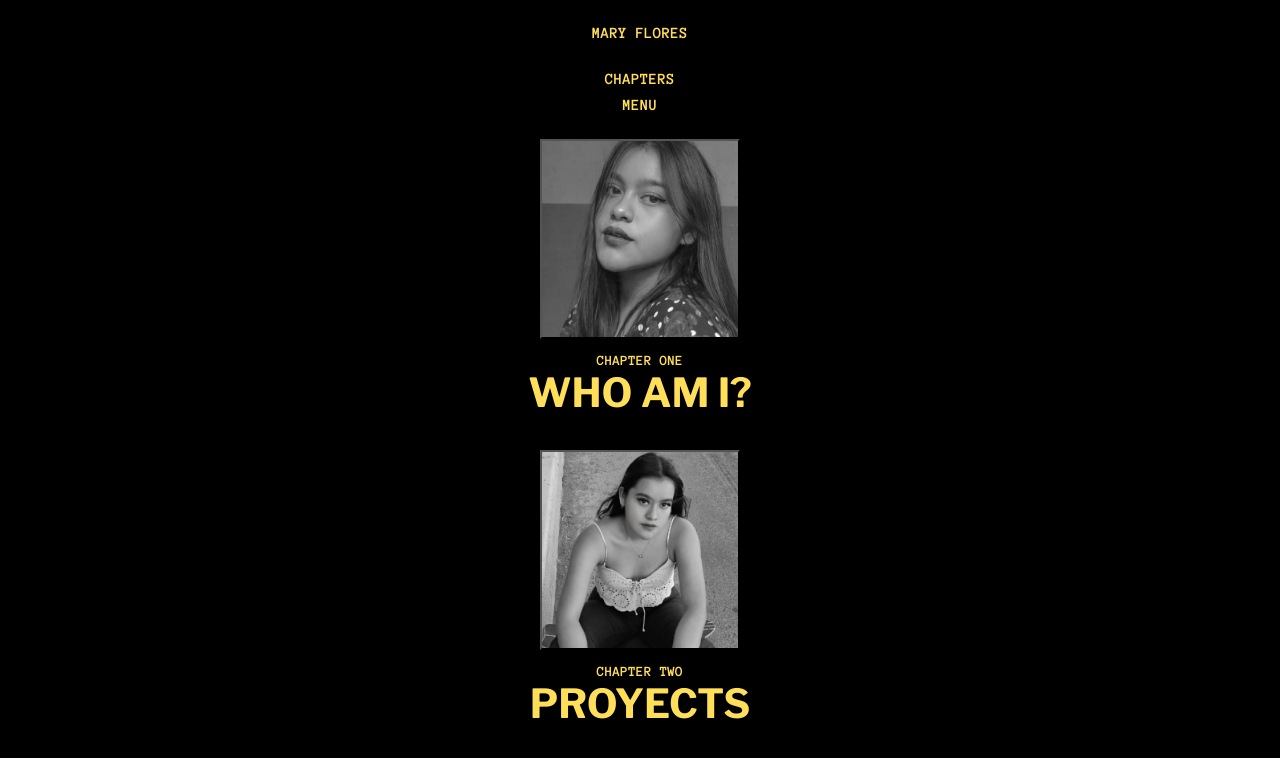
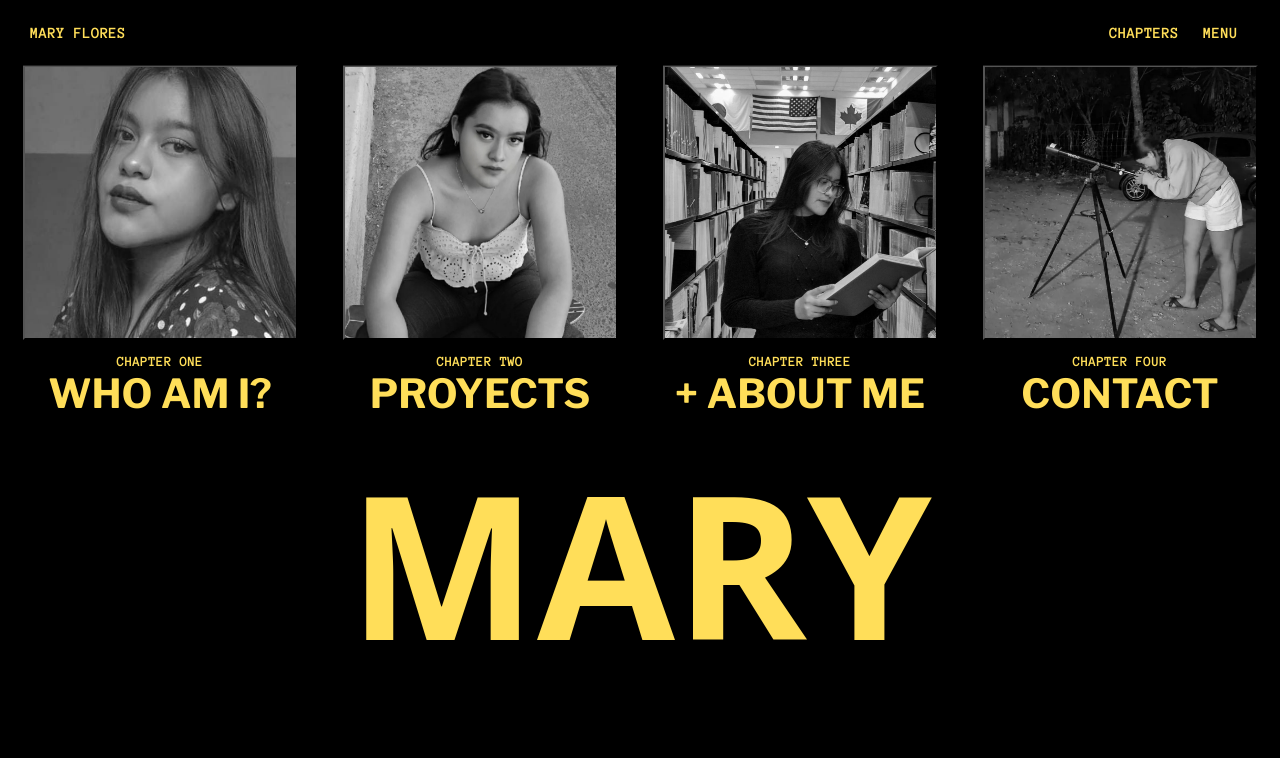
Before and after one commit to maryfrx7/MYPAGEWEB, a plain HTML site: page index.html in a window 1280 px wide. Shown: the top 758 px of the page. Drawn offline with nearby package versions, Linux system fonts and the light colour scheme; a web font is replaced by a local one.

Commit message:
Desktop way, firts change

```diff
--- a/index.html
+++ b/index.html
@@ -17,34 +17,38 @@
         </div>
     </header>
     <section class="hero">
-
         <div class="divisiones">
+            <div class="division1">
                 <button class="img1" type="button"></button>
                 <h3 class="herochapters">CHAPTER ONE</h3>
                 <h2 class="heroTitles">WHO AM I?</h2>
             </div>
-        <div class="divisiones">
+            <div class="division2">
                 <button class="img2" type="button"></button>
                 <h3 class="herochapters">CHAPTER TWO</h3>
                 <h2 class="heroTitles">PROYECTS</h2>
             </div>
-        <div class="divisiones">
+            <div class="division3">
                 <button class="img3" type="button"></button>
                 <h3 class="herochapters">CHAPTER THREE</H3>
                 <h2 class="heroTitles">+ ABOUT ME</h2>
             </div>
-        <div class="divisiones">
+            <div class="division4">
                 <button class="img4" type="button"></button>
                 <h3 class="herochapters">CHAPTER FOUR</h3>
                 <h2 class="heroTitles">CONTACT</h2>
+            </div>
+
         </div>
         <div class="name">
             <h1 class="heroName">MARY FLORES</h1>
         </div>
     </section>
     <section id="phrase">
+
             <h2 class="container">"The best way to predict the future is to create it."</h2>
             <h3 class="container2">-Peter Drucker</h3>
+
     </section>
 
 </body>
--- a/styles.css
+++ b/styles.css
@@ -12,13 +12,22 @@ button.img1{
     background-image: url(images/img1.jpg);
     background-size: cover;
 }
+button.im1:hover{
+    color: #ceb1404b;
+}
 button.img2{
     background-image: url(images/img2.jpg);
     background-size: cover;
 }
+button.im2:hover{
+    color: #ceb1404b;
+}
 button.img3{
     background-image: url(images/img3.jpg);
     background-size: cover;
+}
+button.im3:hover{
+    color: #ceb1404b;
 }
 button.img4{
     background-image: url(images/img4.jpg);
@@ -28,7 +37,34 @@ button.img4{
 button:hover{
     background-color: #ceb1404b;
 }
-.divisiones{
+.division1{
+    display: flex;
+    align-items: center;
+    justify-content: center;
+    text-align: center;
+    flex-direction: column;
+    max-width: 90%;
+    margin: 0 auto;
+}
+.division2{
+    display: flex;
+    align-items: center;
+    justify-content: center;
+    text-align: center;
+    flex-direction: column;
+    max-width: 90%;
+    margin: 0 auto;
+}
+.division3{
+    display: flex;
+    align-items: center;
+    justify-content: center;
+    text-align: center;
+    flex-direction: column;
+    max-width: 90%;
+    margin: 0 auto;
+}
+.division4{
     display: flex;
     align-items: center;
     justify-content: center;
@@ -48,6 +84,7 @@ button:hover{
     background-position: center center;
 
 }
+
 
  .heroTitles{
     margin-top: -15px;
@@ -133,3 +170,62 @@ body{
     padding: -5px 12px;
 
 }
+@media (min-width: 768px) {
+
+    header {
+        position: fixed;
+        width: 100%;
+    }
+
+    header .container {
+        flex-direction: row;
+        justify-content: space-between;
+    }
+
+    header nav {
+        flex-direction: row;
+        padding-bottom: 0;
+        padding-right: 30px;
+    }
+
+    .divisiones {
+        padding-top: 65px;
+        display: flex;
+        justify-content: space-between;
+    }
+
+    button {
+        width: 275px;
+        height: 275px;
+    }
+
+    .heroName {
+        text-align: center;
+        font-size: 25vh;
+        margin-top: -125px;
+
+    }
+
+    #phrase .container {
+        text-align: center;
+        padding: -5px 12px;
+        margin-top: 255px;
+        font-size: 11vh;
+    }
+
+    #phrase .container2 {
+        text-align: right;
+        padding: -5px 12px;
+        margin-bottom: 155px;
+        font-size: 3vh;
+        padding-right: 200px;
+    }
+    button.im4:hover{
+        color: #ceb1404b;
+    }
+
+
+
+
+
+}
```
Lines whose indentation alone changed are shown as unchanged.
